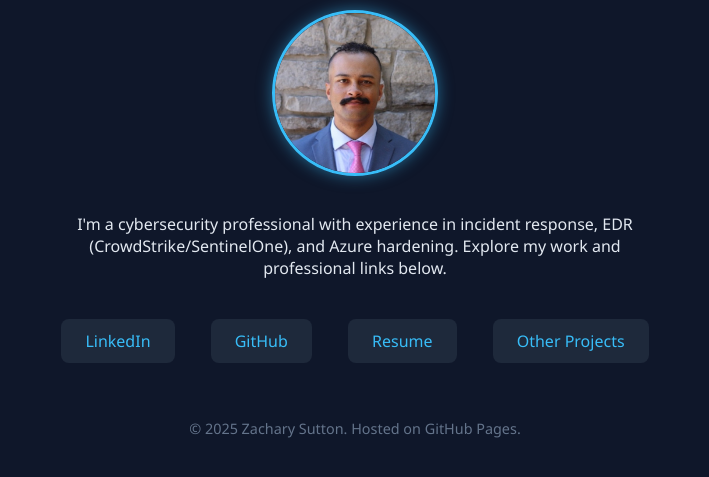
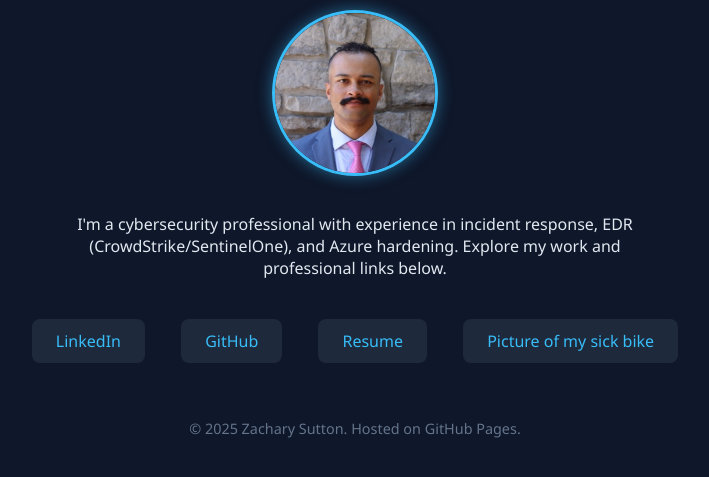
Before and after one commit to zachwithanach/Resume, a plain HTML site: page index.html in a window 1280 px wide. Shown: the part 197-674 px from the top of the page, without its empty margins (285-994 px from the left). Drawn offline with Linux system fonts and the light colour scheme.

Commit message:
added bike

```diff
--- a/index.html
+++ b/index.html
@@ -21,7 +21,7 @@
         <a href="https://www.linkedin.com/in/zcsutton" target="_blank">LinkedIn</a>
         <a href="https://github.com/zachwithanach" target="_blank">GitHub</a>
         <a href="https://github.com/zachwithanach/Resume/blob/main/Zach%20Sutton%20Resume.pdf" target="_blank">Resume</a>
-        <a href="https://YOUR-PROJECT-LINK" target="_blank">Other Projects</a>
+        <a href="https://raw.githubusercontent.com/zachwithanach/Resume/refs/heads/main/SickBike.jpg" target="_blank">Picture of my sick bike</a>
     </section>
 
     <footer>
```
